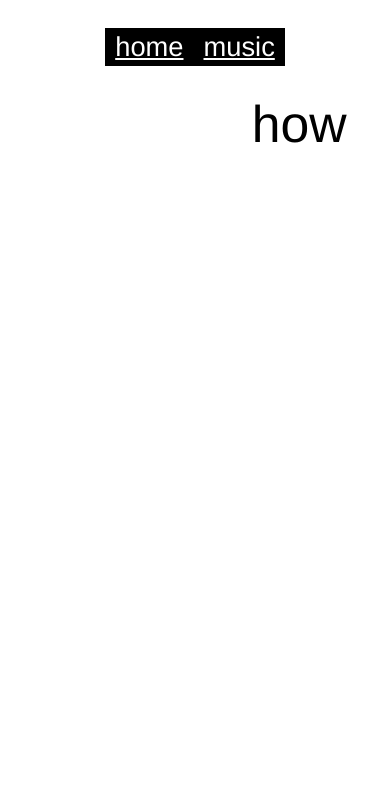
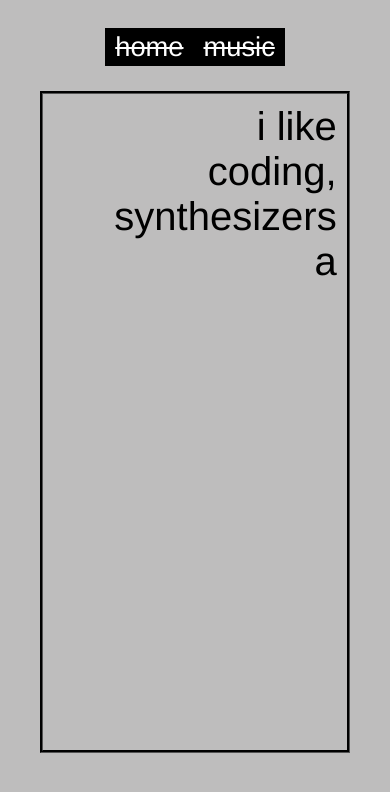
Before and after one commit to scaryGreenDino/me, a React (Create React App) app in the folder me/: page / in a window 390 px wide. Shown: the top 792 px of the page. Built offline with nearby package versions, Linux system fonts and the light colour scheme.

Commit message:
last push of the day

```diff
--- a/me/src/App.js
+++ b/me/src/App.js
@@ -21,7 +21,7 @@ function App() {
           </Route>
         </Switch>
       </Router>
-    </div>
+      </div>
   );
 }
 
--- a/me/src/Components/HomePage.jsx
+++ b/me/src/Components/HomePage.jsx
@@ -2,7 +2,7 @@ import "../App.css";
 import TextType from "./TextType"
 
 var HomePage = () => {
-  const prompts = ["hej\ni'm jordan", "i like\nmusic\nand coding","how original","i'm procrastinating an algorithms project","i hope you dont mind the text format", "but i love it"];
+  const prompts = ["hey,\ni'm jordan", "i like\ncoding,\nsynthesizers\nand lego","thanks for \nstopping by"];
   return (
     <>
       <div className="center-wrapper">
--- a/me/src/Components/Nav.jsx
+++ b/me/src/Components/Nav.jsx
@@ -5,10 +5,10 @@ var Nav = () => {
   return (
     <div className="middle-left-content">
       <div className="nav-container">
-        <Link className="navigation" to="./">
+        <Link className="link" to="./">
           home
         </Link>
-        <Link className="navigation" to="./music">
+        <Link className="link" to="./music">
           music
         </Link>
       </div>
--- a/me/src/Components/TextType.jsx
+++ b/me/src/Components/TextType.jsx
@@ -8,7 +8,7 @@ var TextType = ({
 
     useEffect(() => {
     if (count.text < prompts[count.prompt].length) {
-      const r = 100 + Math.random() * 100;
+      const r = 70 + Math.random() * 70;
       setTimeout(() => {
         setCount({ text: count.text + 1, prompt: count.prompt });
       }, r);
--- a/me/src/index.css
+++ b/me/src/index.css
@@ -6,9 +6,10 @@ code {
     monospace;
 }
 .wrapper {
+    background-color: #bebdbd;
   display: grid;
   grid-template-columns: 2fr 5fr 2fr;
-  grid-template-rows: 2fr 5fr 2fr;
+  grid-template-rows: 2fr 8fr 1fr;
   min-height: 100vh;
   color: rgb(0, 0, 0);
   margin: 0;
@@ -26,7 +27,8 @@ code {
   word-break: break-all;
   overflow-x: hidden;
   overflow-y: hidden;
-
+  outline-style: groove;
+  padding: 10px;
 }
 .center-content {
   flex: 1;
@@ -62,11 +64,13 @@ code {
 .nav-container {
     text-align: center; /* center the child */
 }
-.navigation {
+.link {
     display: inline-flex; /* keep the background color wrapped tight */
     padding:3px;background-color:black;color:#ffffff;
     padding-inline: 10px;
   font-size: calc(7vmin);
+  text-decoration: line-through;
+  text-decoration-thickness: 2px;
 
 }
 @media only screen and (max-width: 600px) {
@@ -77,9 +81,10 @@ code {
   .center-content {
   flex: 1;
   width: 100%;
-  font-size: calc(1px + 13vmin);
-  line-height: calc(1px+ 13vmin);
+  font-size: calc(1px + 10vmin);
+  line-height: calc(1px+ 10vmin);
 }
+
 }
 
 
```
